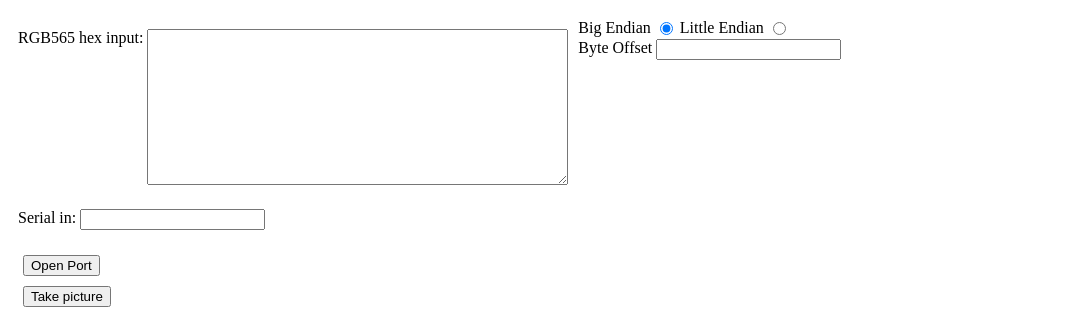
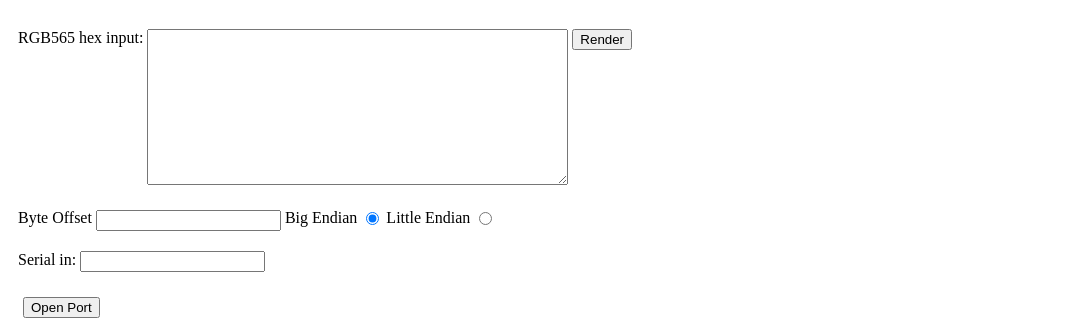
Before and after one commit to deev123/OV7670, a plain HTML site: page Terminal/index.html in a window 1280 px wide. Shown: the part 61-383 px from the top of the page, without its empty margins (0-1065 px from the left). Drawn offline with Linux system fonts and the light colour scheme.

Commit message:
Quickly clean up formatting with CSS

```diff
--- a/Terminal/index.html
+++ b/Terminal/index.html
@@ -22,19 +22,16 @@
         clear:both;
         margin:5px;
     }
-    #hex_input
+    .input_group
     {
         vertical-align: top;
         float:left;
         clear:both;
         margin:10px;
     }
-    #serial_command_input
+    .render_button
     {
         vertical-align: top;
-        float:left;
-        clear:both;
-        margin:10px;
     }
     #buttons
     {
@@ -56,29 +53,28 @@
 
     <h1>OV7670 camera terminal</h1>
 
-    <div id="hex_input">
+    <div class="input_group">
     <label for="hex_input_box">RGB565 hex input:</label>
     <textarea id="hex_input_box" rows="10" cols="50"></textarea>
+    <button id="render_button" class="render_button" onclick="image.render()">Render</button>
     </div>
 
-    <div id="big_or_little_endian_input">
-    <label for="big_endian">Big Endian</label>
-    <input type="radio" id="big_endian" name="big_or_little_endian" value="big endian" checked onchange="image.big_endian=true; image.render();">
-    <label for="little_endian">Little Endian</label>
-    <input type="radio" id="little_endian" name="big_or_little_endian" value="little endian" onchange="image.big_endian=false; image.render();">
+    <div class="input_group">
+        <label for="byte_offset">Byte Offset</label>
+        <input type="number" id="byte_offset" name="byte_offset" onchange="image.data_buf_offset=parseInt(this.value,10); image.render();">
+
+        <label for="big_endian">Big Endian</label>
+        <input type="radio" id="big_endian" name="big_or_little_endian" value="big endian" checked onchange="image.big_endian=true; image.render();">
+        <label for="little_endian">Little Endian</label>
+        <input type="radio" id="little_endian" name="big_or_little_endian" value="little endian" onchange="image.big_endian=false; image.render();">
     </div>
 
-    <div>
-    <label for="byte_offset">Byte Offset</label>
-    <input type="number" id="byte_offset" name="byte_offset" onchange="image.data_buf_offset=parseInt(this.value,10); image.render();">
-    </div>
-
-    <div id="serial_command_input">
+    <div class="input_group">
     <label for="serial_input">Serial in:</label>
     <input type="text" id="serial_input">
     </div>
 
-    <div id="buttons">
+    <div class="input_group">
     <button class="command_button" onclick="open_port()">Open Port</button>
     <button class="command_button" onclick="take_picture()">Take picture</button>
     </div>
```
